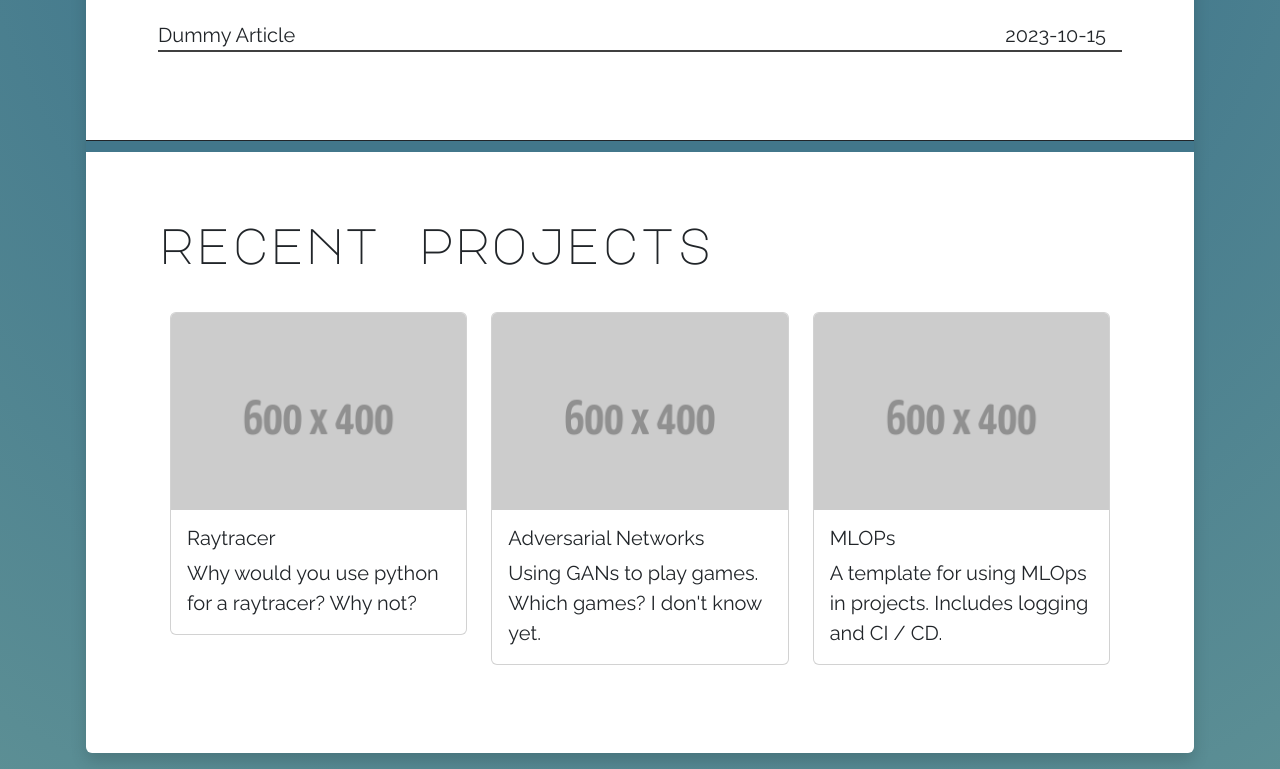
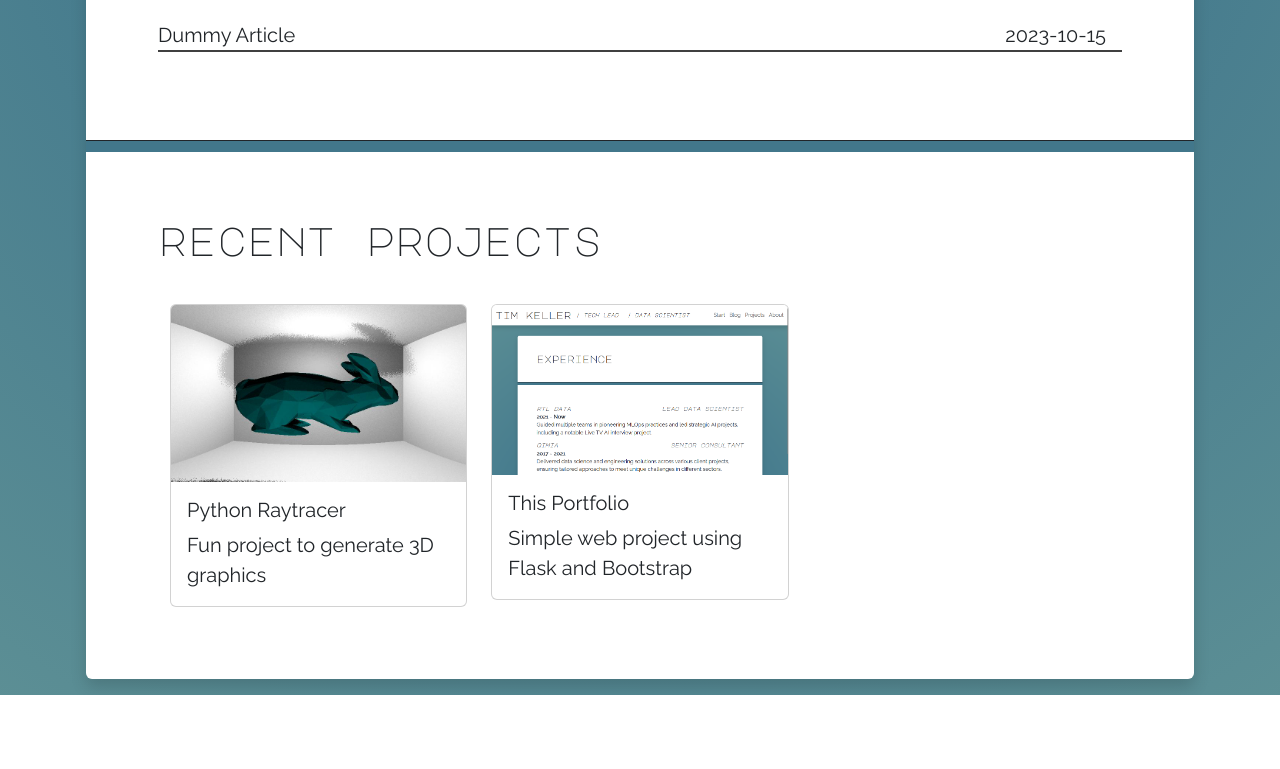
Before and after one commit to tckeller/my_portfolio, a Flask app: page / in a window 1280 px wide. Shown: the part 1140-1909 px from the top of the page. After the commit the page ends 1835 px from the top, so only its background shows below. Run offline with Flask 3, Linux system fonts and the light colour scheme.

Commit message:
Properly implemented the projects in the landing page and replaced the dummies

```diff
--- a/app.py
+++ b/app.py
@@ -11,8 +11,8 @@ app = Flask(__name__)
 @app.route("/")
 def home():
     recent_articles = list(articles())[-3:]
-
-    return render_template("landing_page.html", article_names=recent_articles)
+    examples = read_examples_meta()
+    return render_template("landing_page.html", article_names=recent_articles, examples=examples)
 
 
 @app.route("/aboutme")
@@ -56,7 +56,7 @@ def articles():
 def read_examples_meta():
     with open("resources/projects_meta.csv", "r") as csvfile:
         csvreader = csv.reader(csvfile, delimiter=';', quotechar='"')
-        return list(csvreader)
+        return list(csvreader)[1:]
 
 
 if __name__ == "__main__":
--- a/resources/projects_meta.csv
+++ b/resources/projects_meta.csv
@@ -1,6 +1,3 @@
 github_link;name;description;release_date;thumbnail_path
-google.de;MLOPs Tutorial;Let me give you an introduction to MLOPS; 2023-12-01;
-google.de;MLOPs Tutorial 2;Let me give you an introduction to MLOPS again; 2023-12-01;
-google.de;MLOPs Tutorial 3;Are you bored yet?; 2023-12-01;
-google.de;MLOPs Tutorial 2;Let me give you an introduction to MLOPS again; 2023-12-01;
-google.de;MLOPs Tutorial 2;Let me give you an introduction to MLOPS  This has a really long description, why is it so long; 2023-12-01;
+https://github.com/tckeller/raytracer;Python Raytracer;Fun project to generate 3D graphics; 2023-12-01;images/raytracer_rabbit.jpg
+https://github.com/tckeller/my_portfolio;This Portfolio;Simple web project using Flask and Bootstrap; 2023-12-01;images/portfolio.png
--- a/static/css/style.css
+++ b/static/css/style.css
@@ -11,6 +11,11 @@ html {
 
 .card:hover {
     transform: scale(1.05);
+}
+
+a.card-link-no-style, .card-link-no-style a {
+    text-decoration: none; /* Removes underline */
+    color: inherit; /* Inherits the color from the parent element */
 }
 
 .GradientBackground {
--- a/templates/landing_page.html
+++ b/templates/landing_page.html
@@ -51,36 +51,20 @@
             <span class="link-anchor" id="examples"></span>
 
             <div class="m-md-5 p-4 NormalText">
-                <h2 class="Title">recent projects</h2>
+                <h2 class="p-0 Title fs-1 mb-3">recent projects</h2>
                 <div class="container mt-5">
-                    <div class="row">
-                        <div class="col-md-4 pb-3">
-                            <div class="card">
-                                <img src="{{ url_for('static', filename='images/placeholder.png') }}" class="card-img-top" alt="Image Alt Text">
-                                <div class="card-body">
-                                    <h5 class="card-title">Raytracer</h5>
-                                    <p class="card-text">Why would you use python for a raytracer? Why not?</p>
+                    <div class="row row-cols-1 row-cols-md-3 g-4">
+                        {% for example in examples %}
+                            <a href="{{ example.0 }}" class="card-link-no-style col-md-4 searched_element">
+                                <div class="card">
+                                    <img src="{{ url_for('static', filename=example.4) }}" class="card-img-top" alt="Image Alt Text">
+                                    <div class="card-body">
+                                        <h5 class="card-title searched_name ">{{ example.1 }}</h5>
+                                        <p class="card-text">{{ example.2 }}</p>
+                                    </div>
                                 </div>
-                            </div>
-                        </div>
-                        <div class="col-md-4 pb-3">
-                            <div class="card">
-                                <img src="{{ url_for('static', filename='images/placeholder.png') }}" class="card-img-top" alt="Image Alt Text">
-                                <div class="card-body">
-                                    <h5 class="card-title">Adversarial Networks</h5>
-                                    <p class="card-text">Using GANs to play games. Which games? I don't know yet.</p>
-                                </div>
-                            </div>
-                        </div>
-                        <div class="col-md-4 pb-3">
-                            <div class="card">
-                                <img src="{{ url_for('static', filename='images/placeholder.png') }}" class="card-img-top" alt="Image Alt Text">
-                                <div class="card-body">
-                                    <h5 class="card-title">MLOPs</h5>
-                                    <p class="card-text">A template for using MLOps in projects. Includes logging and CI / CD.</p>
-                                </div>
-                            </div>
-                        </div>
+                            </a>
+                        {% endfor %}
                     </div>
                 </div>
             </div>
```
Also changed, not shown: static/images/portfolio.png (added), static/images/raytracer_rabbit.jpg (added).
